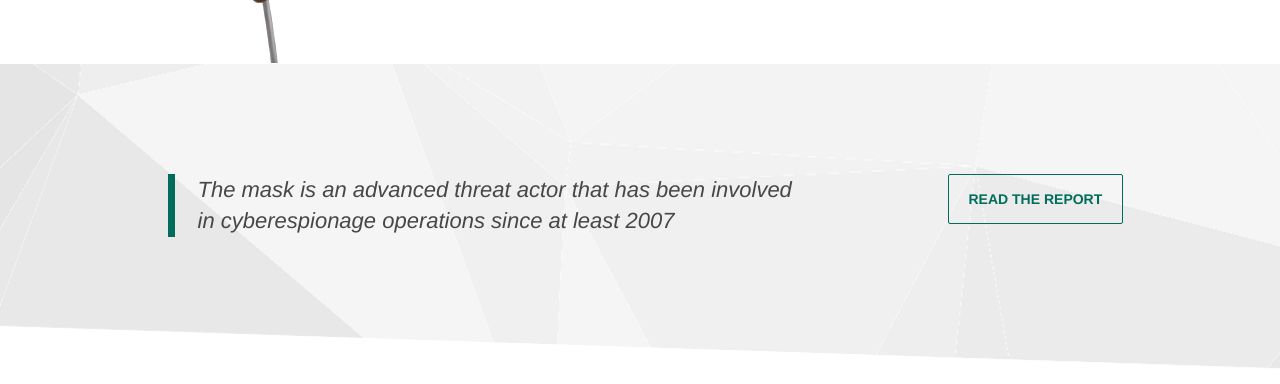
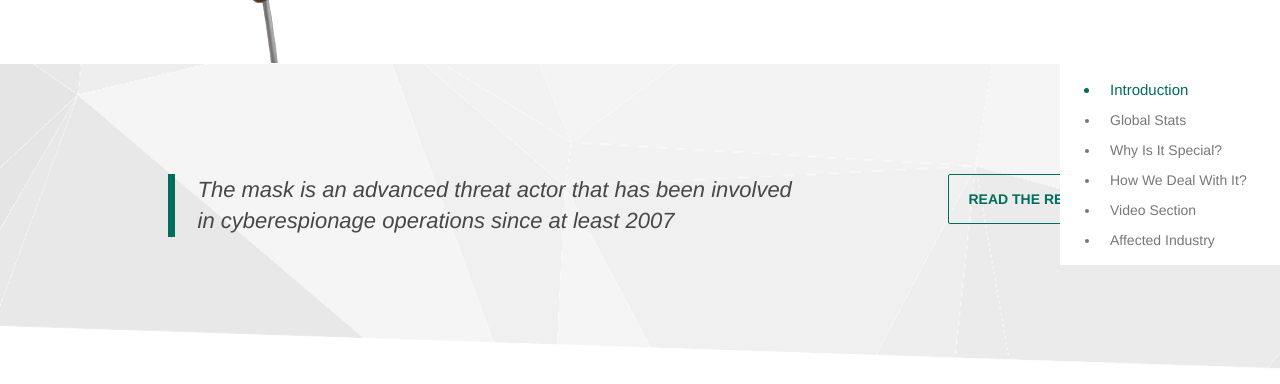
Before and after one commit to anamarijapapic/js-school-apapic, a website: page jquery/fixed-section-navigation/html/public/index.html in a window 1280 px wide. Shown: the part 416-800 px from the top of the page. Drawn offline with nearby package versions, Linux system fonts and the light colour scheme; files that its build step writes are made by us from their sources; files whose address does not match are found by name.

Commit message:
Fixed section navigation - Create fixed nav menu

```diff
--- a/jquery/fixed-section-navigation/html/public/index.html
+++ b/jquery/fixed-section-navigation/html/public/index.html
@@ -42,7 +42,18 @@
 			</nav><!-- /.navbar -->
 		</header><!-- /.site-header -->
 
-		<section class="hero" style="background-image: url(pictures/layer1.png);">
+		<nav class="navigation-menu">
+			<ul>
+				<li class="text-muted"><a href="#introduction">Introduction</a></li>
+				<li class="text-muted"><a href="#global-stats">Global Stats</a></li>
+				<li class="text-muted"><a href="#special">Why Is It Special?</a></li>
+				<li class="text-muted"><a href="#deal">How We Deal With It?</a></li>
+				<li class="text-muted"><a href="#video">Video Section</a></li>
+				<li class="text-muted"><a href="#affected">Affected Industry</a></li>
+			</ul>
+		</nav>
+
+		<section class="hero" id="introduction" style="background-image: url(pictures/layer1.png);">
 			<div class="hero__top">
 				<div class="container">
 					<div class="row">
@@ -81,7 +92,7 @@
 			</div>
 		</section>
 
-		<section class="global-stats">
+		<section class="global-stats" id="global-stats">
 			<div class="container">
 				<div class="row">
 					<div class="col-xs-12 col-lg-10 col-lg-offset-1">
@@ -113,7 +124,7 @@
 			</div><!-- /.container -->
 		</section><!-- /.global-stats -->
 
-		<section class="special" style="background-image: url(pictures/special.png);">
+		<section class="special" id="special" style="background-image: url(pictures/special.png);">
 			<div class="container">
 				<div class="row">
 					<div class="col-xs-12 col-lg-10 col-lg-offset-1">
@@ -137,7 +148,7 @@
 				</div>
 			</div>
 		</section>
-		<section class="deal">
+		<section class="deal" id="deal">
 			<div class="container">
 				<div class="row">
 					<div class="col-xs-12 col-lg-10 col-lg-offset-1">
@@ -182,7 +193,7 @@
 			</div>
 		</section>
 
-		<section class="video">
+		<section class="video" id="video">
 			<div class="container">
 				<div class="row">
 					<div class="col-xs-12 col-lg-11 col-lg-offset-1">
@@ -210,7 +221,7 @@
 				</div>
 			</div>
 		</section>
-		<section class="affected">
+		<section class="affected" id="affected">
 			<div class="container">
 				<div class="row">
 					<div class="col-xs-12 col-lg-10 col-lg-offset-1">
--- a/jquery/fixed-section-navigation/html/source/js/scripts.js
+++ b/jquery/fixed-section-navigation/html/source/js/scripts.js
@@ -1,5 +1,19 @@
 ( function( $ ) {
 	'use strict';
 
-	// Write your code here...
+	var navigationMenuLinks = document.querySelectorAll('.navigation-menu ul li');
+
+	window.addEventListener('scroll', function(event) {
+  	var fromTop = window.scrollY;
+
+		navigationMenuLinks.forEach(function(link) {
+			var section = document.querySelector(link.firstChild.hash);
+
+			if (section.offsetTop <= fromTop && section.offsetTop + section.offsetHeight > fromTop) {
+				link.classList.add('current');
+			} else {
+				link.classList.remove('current');
+			}
+		});
+	});
 }( jQuery ) );
--- /dev/null
+++ b/jquery/fixed-section-navigation/html/source/less/components/navigation-menu.less
@@ -0,0 +1,27 @@
+.navigation-menu {
+    position: fixed;
+    top: 60%;
+    right: 0%;
+    z-index: 100;
+    width: 220px;
+    white-space: nowrap;
+    background-color: #fff;
+}
+
+.navigation-menu ul {
+    margin: 0;
+    padding-top: 10px;
+    padding-bottom: 10px;
+}
+
+.navigation-menu ul li a {
+    display: block;
+    padding: 0.5rem 1rem;
+    color: inherit;
+    text-decoration: none;
+}
+
+.navigation-menu ul li.current {
+    font-size: 1.5rem;
+    color: #006d5c;
+}
--- a/jquery/fixed-section-navigation/html/source/less/style.less
+++ b/jquery/fixed-section-navigation/html/source/less/style.less
@@ -12,3 +12,4 @@
 @import 'components/deal.less';
 @import 'components/video.less';
 @import 'components/affected.less';
+@import 'components/navigation-menu.less';
```
